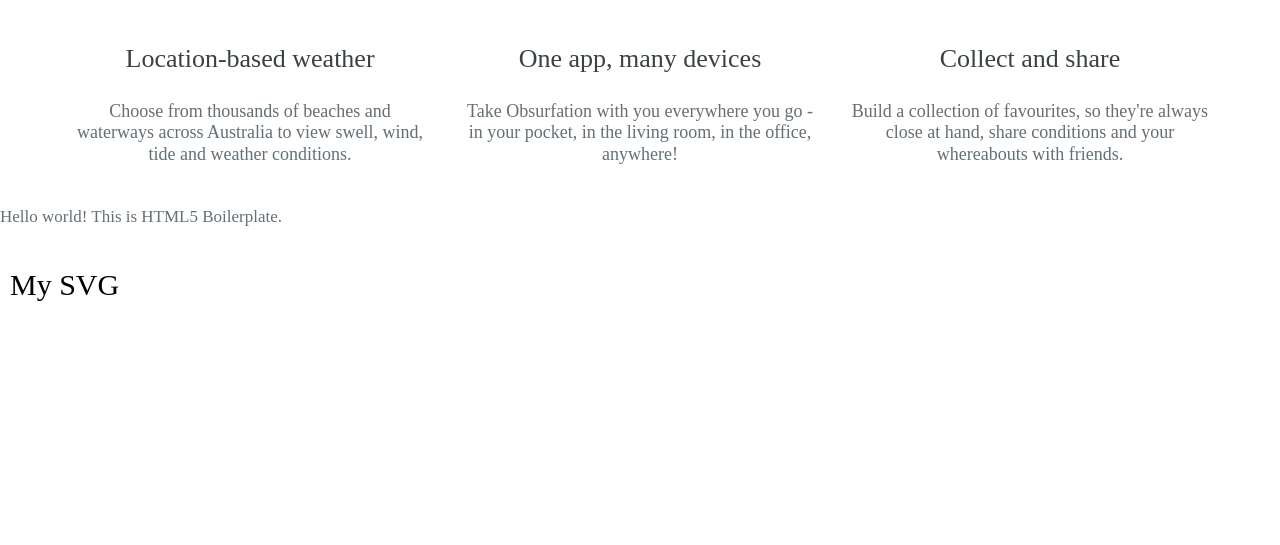
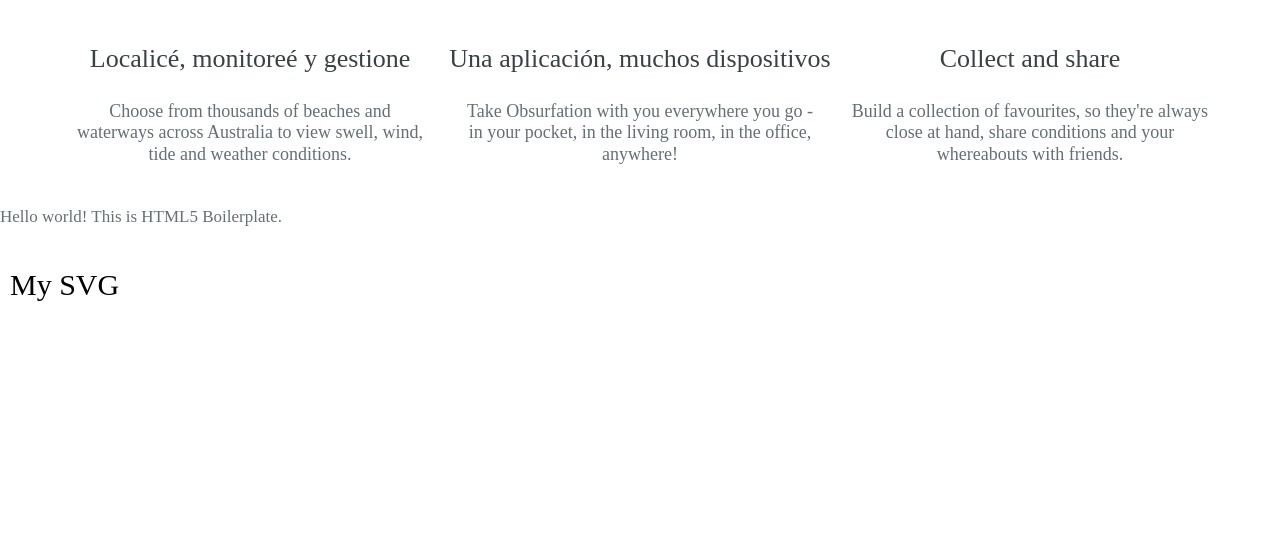
Before and after one commit to jolth/websiteRasTree, a Python web app: template templates/index.html in a window 1280 px wide. Shown: the part 1035-1580 px from the top of the page. Run offline with Jinja, Linux system fonts and the light colour scheme; the template is opened without the code that fills it, so the values that code supplies are empty; some libraries are stand-ins or nearby versions; some web fonts are replaced.

Commit message:
titel overview

```diff
--- a/templates/index.html
+++ b/templates/index.html
@@ -62,14 +62,14 @@
      <div class="icon">
       <img alt="Overview-location" height="140" src="http://assets.obsurfation.com/assets/website/overview-location-12a509f3df4064a0b317d5b117d50f04.png" width="187">
      </div>
-     <h3>Location-based weather</h3>
+     <h3>Localicé, monitoreé y gestione</h3>
      <p>Choose from thousands of beaches and waterways across Australia to view swell, wind, tide and weather conditions.</p>
     </li>
     <li>
      <div class="icon">
       <img alt="Overview-devices" height="140" src="http://assets.obsurfation.com/assets/website/overview-devices-3ba3905bcf82916dd94f644fc8465173.png" width="214">
      </div>
-     <h3>One app, many devices</h3>
+     <h3>Una aplicación, muchos dispositivos</h3>
      <p>Take Obsurfation with you everywhere you go - in your pocket, in the living room, in the office, anywhere!</p>
     </li>
     <li>
```
